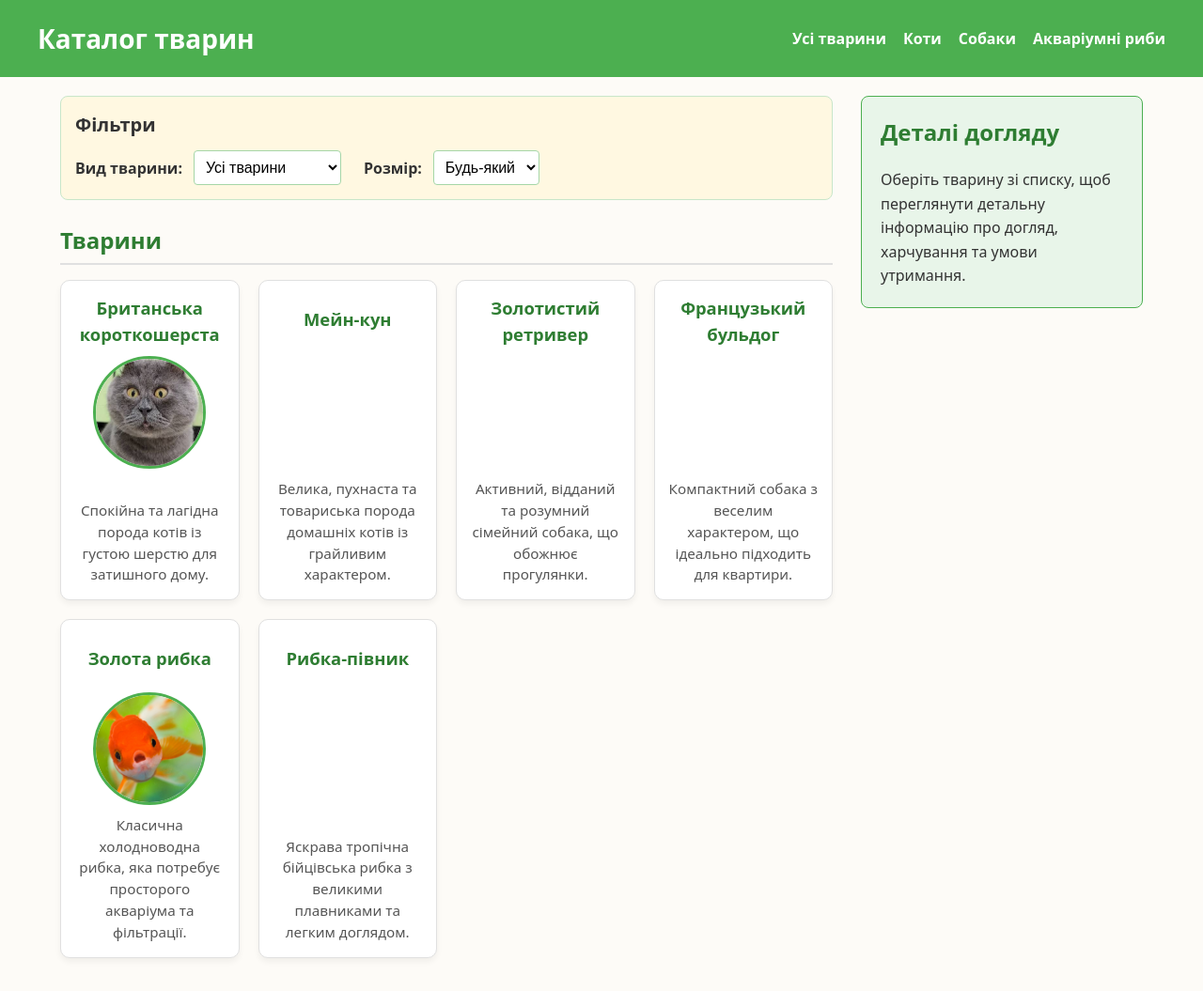
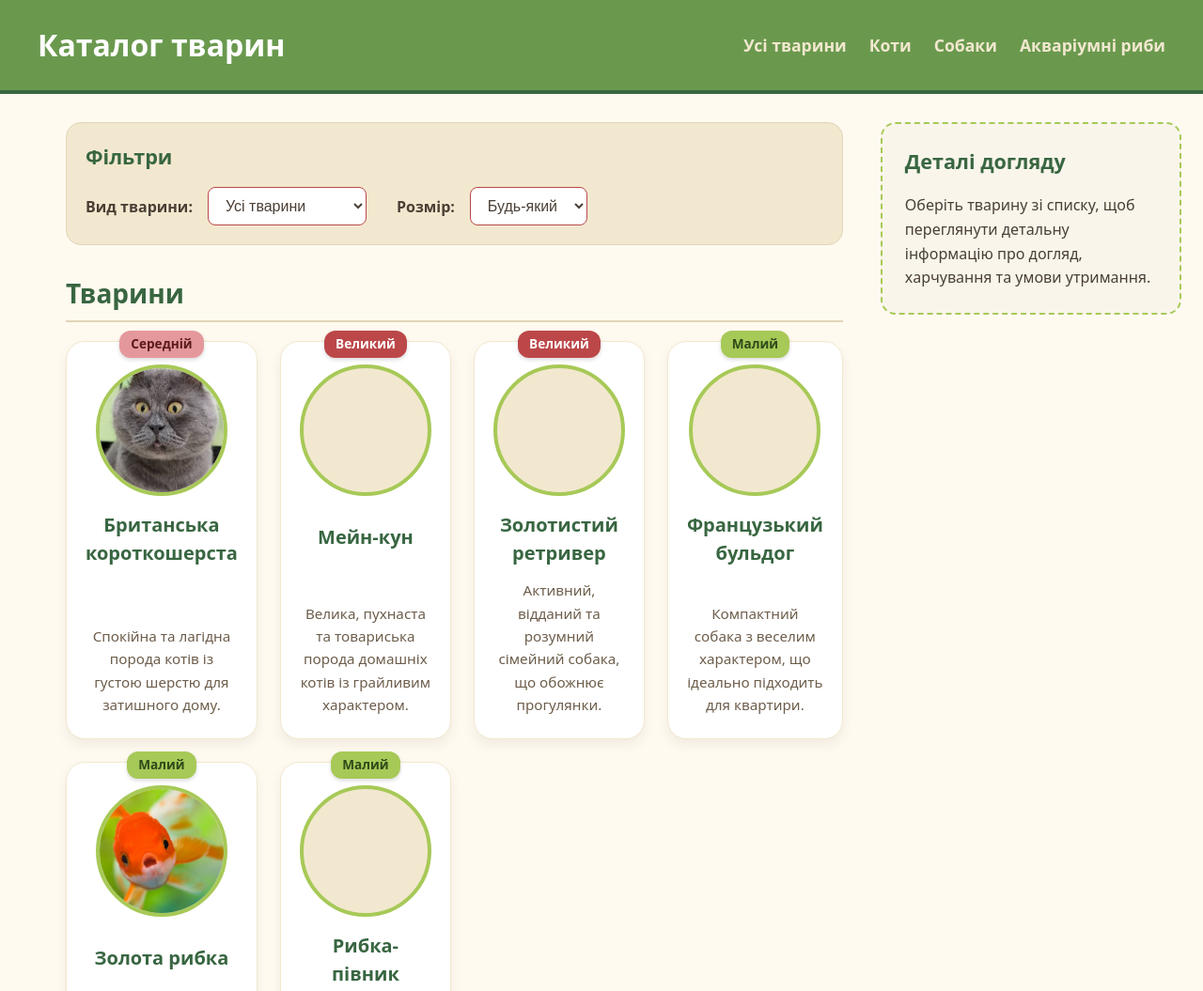
Before and after one commit to IliaKryzhanikIP53/pet-catalog, a website: page index.html in a window 1280 px wide. Shown: the top 1055 px of the page at 94% size. Drawn offline with Linux system fonts and the light colour scheme.

Commit message:
Додано колірну схему, заокруглення карток та обґрунтування дизайну в DESIGN.md

```diff
--- a/css/style.css
+++ b/css/style.css
@@ -7,8 +7,8 @@ body {
     font-family: system-ui, -apple-system, BlinkMacSystemFont, "Segoe UI", Roboto, sans-serif;
     font-size: 1rem;
     line-height: 1.5;
-    background-color: #fdfbf7;
-    color: #333333;
+    background-color: #fffaf0;
+    color: #4a3f35;
 }
 
 img {
@@ -18,9 +18,10 @@ img {
 }
 
 .site-header {
-    background-color: #4CAF50;
+    background-color: #6a994e;
     color: #ffffff;
-    padding: 20px;
+    padding: 24px 20px;
+    border-bottom: 4px solid #386641;
 }
 
 .site-header__container {
@@ -29,35 +30,39 @@ img {
     display: flex;
     flex-direction: column;
     align-items: center;
-    gap: 12px;
+    gap: 16px;
 }
 
 .site-header__title {
     margin: 0;
-    font-size: 1.75rem;
+    font-size: 2rem;
+    font-weight: 700;
 }
 
 .site-nav {
     display: flex;
     flex-wrap: wrap;
     justify-content: center;
-    gap: 12px 18px;
+    gap: 16px 24px;
 }
 
 .site-nav__link {
-    color: #ffffff;
+    color: #f2e8cf;
     text-decoration: none;
     font-weight: 600;
+    font-size: 1.1rem;
+    transition: color 0.2s;
 }
 
 .site-nav__link:hover {
+    color: #ffffff;
     text-decoration: underline;
 }
 
 .page-layout {
     display: block;
     max-width: 1200px;
-    margin: 20px auto;
+    margin: 30px auto;
     padding: 0 16px;
 }
 
@@ -66,132 +71,165 @@ img {
 }
 
 .filters {
-    background-color: #fff8e1;
-    padding: 15px;
-    border-radius: 8px;
-    margin-bottom: 25px;
-    border: 1px solid #c8e6c9;
+    background-color: #f2e8cf;
+    padding: 20px;
+    border-radius: 16px;
+    margin-bottom: 30px;
+    border: 1px solid #e1d5b8;
 }
 
 .filters__title {
     margin-top: 0;
-    margin-bottom: 12px;
-    font-size: 1.25rem;
+    margin-bottom: 16px;
+    font-size: 1.35rem;
+    color: #386641;
 }
 
 .filters__form {
     display: flex;
     flex-direction: column;
-    gap: 12px;
+    gap: 16px;
 }
 
 .filters__group {
     display: flex;
     flex-direction: column;
-    gap: 4px;
+    gap: 6px;
 }
 
 .filters__label {
     font-weight: 600;
+    color: #4a3f35;
 }
 
 .filters__select {
-    padding: 8px;
-    border: 1px solid #a5d6a7;
-    border-radius: 4px;
+    padding: 10px 14px;
+    border: 1px solid #bc4749;
+    border-radius: 8px;
     background-color: #ffffff;
     font-size: 1rem;
+    color: #4a3f35;
+    outline: none;
 }
 
 .animals-section {
-    margin-bottom: 30px;
+    margin-bottom: 40px;
 }
 
 .animals-section__title {
     margin-top: 0;
-    margin-bottom: 16px;
-    color: #2e7d32;
-    border-bottom: 2px solid #e0e0e0;
-    padding-bottom: 6px;
+    margin-bottom: 20px;
+    color: #386641;
+    border-bottom: 2px solid #e1d5b8;
+    padding-bottom: 8px;
+    font-size: 1.75rem;
 }
 
 .cards-grid {
     display: grid;
     grid-template-columns: 1fr;
-    gap: 20px;
+    gap: 24px;
 }
 
 .card {
     background-color: #ffffff;
-    padding: 15px;
-    border-radius: 10px;
-    border: 1px solid #e0e0e0;
-    box-shadow: 0 4px 6px rgba(0, 0, 0, 0.05);
+    padding: 24px 20px;
+    border-radius: 20px;
+    border: 1px solid #f2e8cf;
+    box-shadow: 0 6px 12px rgba(74, 63, 53, 0.08);
     display: flex;
     flex-direction: column;
     align-items: center;
     text-align: center;
     height: 100%;
+    position: relative;
+    transition: transform 0.2s, box-shadow 0.2s;
+}
+
+.card:hover {
+    transform: translateY(-4px);
+    box-shadow: 0 12px 20px rgba(74, 63, 53, 0.12);
+}
+
+.card__badge {
+    position: absolute;
+    top: -12px;
+    background-color: #bc4749;
+    color: #ffffff;
+    padding: 4px 12px;
+    border-radius: 12px;
+    font-size: 0.85rem;
+    font-weight: bold;
+    box-shadow: 0 2px 4px rgba(0,0,0,0.15);
+}
+
+.card__badge--small { background-color: #a7c957; color: #2e4a1a; }
+.card__badge--medium { background-color: #e5989b; color: #5a1a1c; }
+.card__badge--large { background-color: #bc4749; color: #ffffff; }
+
+.card__image-box {
+    width: 140px;
+    height: 140px;
+    margin-bottom: 16px;
+    flex-shrink: 0;
+    background-color: #f2e8cf;
+    border-radius: 50%;
+    border: 4px solid #a7c957;
+    overflow: hidden;
+}
+
+.card__image {
+    width: 100%;
+    height: 100%;
+    object-fit: cover;
 }
 
 .card__title {
     margin-top: 0;
-    margin-bottom: 10px;
-    color: #2e7d32;
-    font-size: 1.15rem;
+    margin-bottom: 12px;
+    color: #386641;
+    font-size: 1.25rem;
     min-height: 2.8em;
     display: flex;
     align-items: center;
     justify-content: center;
 }
 
-.card__image-box {
-    width: 120px;
-    height: 120px;
-    margin-bottom: 10px;
-    flex-shrink: 0;
-}
-
-.card__image {
-    width: 120px;
-    height: 120px;
-    object-fit: cover;
-    border-radius: 50%;
-    border: 3px solid #4CAF50;
-}
-
 .card__description {
     margin: 0;
     margin-top: auto;
     font-size: 0.95rem;
-    color: #555555;
+    color: #6d5d4b;
+    line-height: 1.6;
 }
 
 .care-sidebar {
-    margin-top: 25px;
-    padding: 20px;
-    border: 1px solid #4CAF50;
-    border-radius: 8px;
-    background-color: #e8f5e9;
+    margin-top: 30px;
+    padding: 24px;
+    border: 2px dashed #a7c957;
+    border-radius: 16px;
+    background-color: #f9f5eb;
 }
 
 .care-sidebar__title {
     margin-top: 0;
-    color: #2e7d32;
+    color: #386641;
+    font-size: 1.35rem;
 }
 
 .care-sidebar__text {
     margin: 0;
     line-height: 1.6;
+    color: #4a3f35;
 }
 
 .site-footer {
     text-align: center;
-    padding: 20px;
-    background-color: #333333;
-    color: #f1f1f1;
-    font-size: 0.9rem;
-    margin-top: 40px;
+    padding: 30px 20px;
+    background-color: #386641;
+    color: #f2e8cf;
+    font-size: 0.95rem;
+    margin-top: 50px;
 }
 
 .site-footer__copy {
@@ -213,11 +251,11 @@ img {
     .filters__group {
         flex-direction: row;
         align-items: center;
-        margin-right: 12px;
+        margin-right: 16px;
     }
 
     .filters__label {
-        margin-right: 8px;
+        margin-right: 10px;
     }
 
     .cards-grid {
@@ -228,16 +266,16 @@ img {
 @media (min-width: 1024px) {
     .page-layout {
         display: grid;
-        grid-template-columns: 1fr 300px;
-        column-gap: 30px;
+        grid-template-columns: 1fr 320px;
+        column-gap: 40px;
         align-items: start;
-        padding: 0 24px;
+        padding: 0 30px;
     }
 
     .care-sidebar {
         margin-top: 0;
         position: sticky;
-        top: 20px;
+        top: 30px;
     }
 
     .cards-grid {
--- a/index.html
+++ b/index.html
@@ -22,7 +22,7 @@
 
 <div class="page-layout">
     <main class="page-layout__main">
-        <section id="filters" class="filters">
+        <section class="filters" id="filters">
             <h2 class="filters__title">Фільтри</h2>
             <form class="filters__form">
                 <div class="filters__group">
@@ -46,48 +46,56 @@
             </form>
         </section>
 
-        <section id="animals" class="animals-section">
+        <section class="animals-section" id="animals">
             <h2 class="animals-section__title">Тварини</h2>
             <div class="cards-grid">
-                <article id="cats" class="card">
+
+                <article class="card" id="cats">
+                    <div class="card__badge card__badge--medium">Середній</div>
+                    <div class="card__image-box">
+                        <img class="card__image" src="assets/img/images.jpg" alt="Британська короткошерста кішка">
+                    </div>
                     <h3 class="card__title">Британська короткошерста</h3>
-                    <div class="card__image-box">
-                        <img class="card__image" src="assets/img/images.jpg" alt="Британська короткошерста кішка сірого кольору">
-                    </div>
                     <p class="card__description">Спокійна та лагідна порода котів із густою шерстю для затишного дому.</p>
                 </article>
 
                 <article class="card">
+                    <div class="card__badge card__badge--large">Великий</div>
+                    <div class="card__image-box"></div>
                     <h3 class="card__title">Мейн-кун</h3>
-                    <div class="card__image-box"></div>
                     <p class="card__description">Велика, пухнаста та товариська порода домашніх котів із грайливим характером.</p>
                 </article>
 
-                <article id="dogs" class="card">
+                <article class="card" id="dogs">
+                    <div class="card__badge card__badge--large">Великий</div>
+                    <div class="card__image-box"></div>
                     <h3 class="card__title">Золотистий ретривер</h3>
-                    <div class="card__image-box"></div>
                     <p class="card__description">Активний, відданий та розумний сімейний собака, що обожнює прогулянки.</p>
                 </article>
 
                 <article class="card">
+                    <div class="card__badge card__badge--small">Малий</div>
+                    <div class="card__image-box"></div>
                     <h3 class="card__title">Французький бульдог</h3>
-                    <div class="card__image-box"></div>
                     <p class="card__description">Компактний собака з веселим характером, що ідеально підходить для квартири.</p>
                 </article>
 
-                <article id="fishes" class="card">
+                <article class="card" id="fishes">
+                    <div class="card__badge card__badge--small">Малий</div>
+                    <div class="card__image-box">
+                        <img class="card__image" src="assets/img/Goldfish.jpg" alt="Золота рибка">
+                    </div>
                     <h3 class="card__title">Золота рибка</h3>
-                    <div class="card__image-box">
-                        <img class="card__image" src="assets/img/Goldfish.jpg" alt="Золота рибка в акваріумі">
-                    </div>
                     <p class="card__description">Класична холодноводна рибка, яка потребує просторого акваріума та фільтрації.</p>
                 </article>
 
                 <article class="card">
+                    <div class="card__badge card__badge--small">Малий</div>
+                    <div class="card__image-box"></div>
                     <h3 class="card__title">Рибка-півник</h3>
-                    <div class="card__image-box"></div>
                     <p class="card__description">Яскрава тропічна бійцівська рибка з великими плавниками та легким доглядом.</p>
                 </article>
+
             </div>
         </section>
     </main>
```
Also changed, not shown: DESIGN.md (added, +12 -0 lines).
